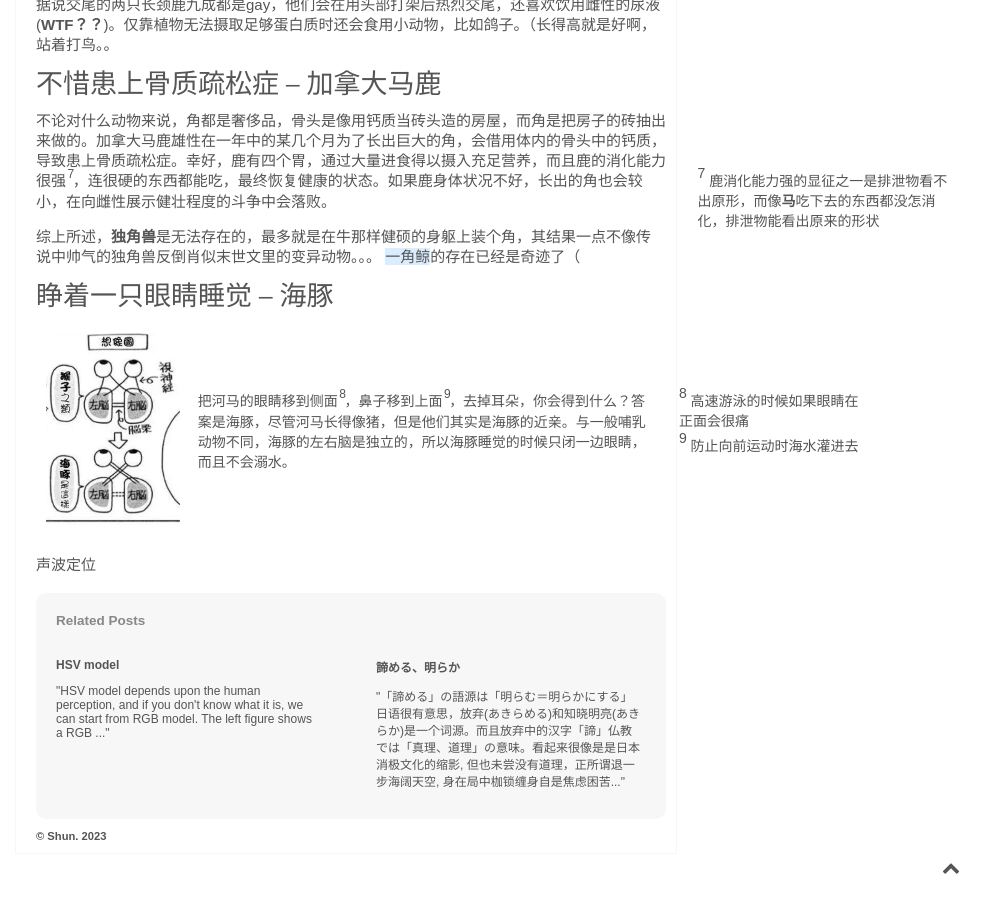
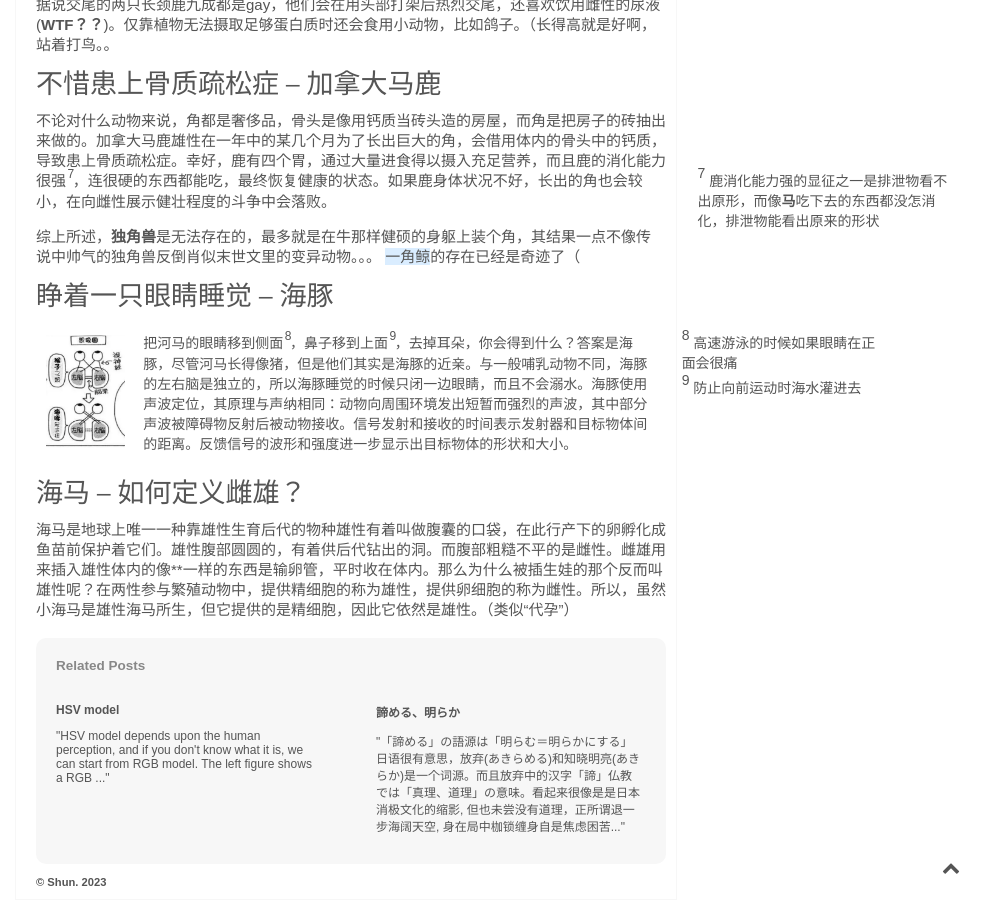
Before and after one commit to r7shun/r7shun.github.io, a Jekyll site: the page built from _posts/2023-03-01-bioIllustrations.md, in a window 1280 px wide and 900 px high, scrolled down 2373 px. Shown: the whole window, without its empty margins (294-1280 px from the left). Built offline with Jekyll 4.4.1, drawn with Linux system fonts in a browser that asks for light colours; formulas are drawn with MathJax 3.

Commit message:
Update 2023-03-01-bioIllustrations.md

```diff
--- a/_posts/2023-03-01-bioIllustrations.md
+++ b/_posts/2023-03-01-bioIllustrations.md
@@ -65,8 +65,8 @@
 
 # 睁着一只眼睛睡觉 -- 海豚
 
-![dolphin](../assets/inserts/230302dolphin.png) | 把河马的眼睛移到侧面[[高速游泳的时候如果眼睛在正面会很痛::rsn]]，鼻子移到上面[[防止向前运动时海水灌进去::rsn]]，去掉耳朵，你会得到什么？答案是海豚，尽管河马长得像猪，但是他们其实是海豚的近亲。与一般哺乳动物不同，海豚的左右脑是独立的，所以海豚睡觉的时候只闭一边眼睛，而且不会溺水。
+![dolphin](../assets/inserts/230302dolphin.png) | 把河马的眼睛移到侧面[[高速游泳的时候如果眼睛在正面会很痛::rsn]]，鼻子移到上面[[防止向前运动时海水灌进去::rsn]]，去掉耳朵，你会得到什么？答案是海豚，尽管河马长得像猪，但是他们其实是海豚的近亲。与一般哺乳动物不同，海豚的左右脑是独立的，所以海豚睡觉的时候只闭一边眼睛，而且不会溺水。海豚使用声波定位，其原理与声纳相同：动物向周围环境发出短暂而强烈的声波，其中部分声波被障碍物反射后被动物接收。信号发射和接收的时间表示发射器和目标物体间的距离。反馈信号的波形和强度进一步显示出目标物体的形状和大小。
 
+# 海马 -- 如何定义雌雄？
 
-
-声波定位
+海马是地球上唯一一种靠雄性生育后代的物种雄性有着叫做腹囊的口袋，在此行产下的卵孵化成鱼苗前保护着它们。雄性腹部圆圆的，有着供后代钻出的洞。而腹部粗糙不平的是雌性。雌雄用来插入雄性体内的像**一样的东西是输卵管，平时收在体内。那么为什么被插生娃的那个反而叫雄性呢？在两性参与繁殖动物中，提供精细胞的称为雄性，提供卵细胞的称为雌性。所以，虽然小海马是雄性海马所生，但它提供的是精细胞，因此它依然是雄性。（类似“代孕”）
```
